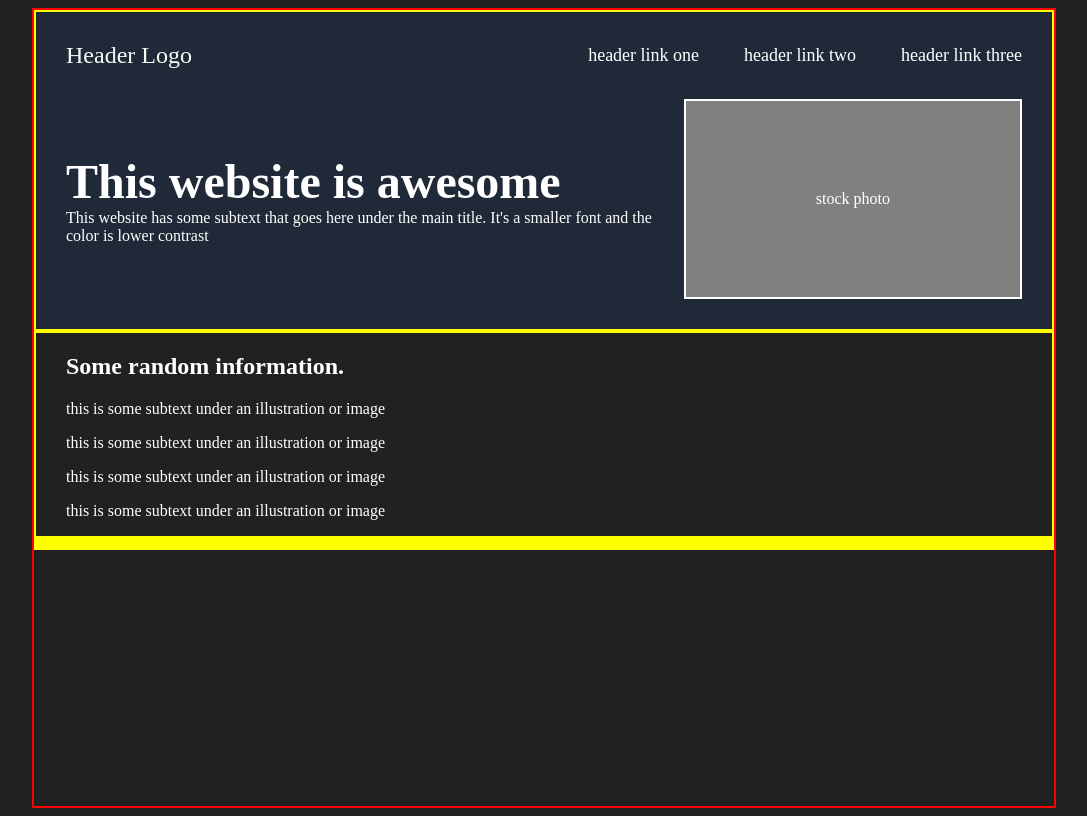
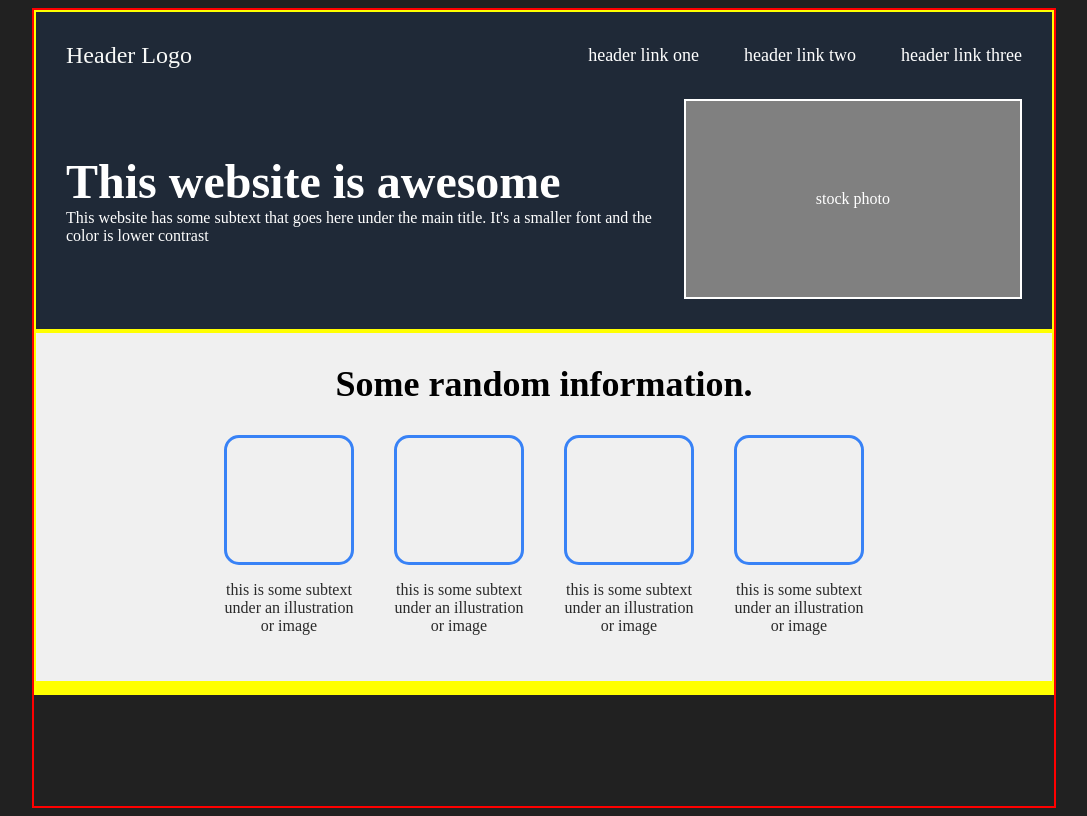
Before and after one commit to pinkyjackgit/ipad, a plain HTML site: page index.html in a window 1280 px wide. Shown: the whole page, without its empty margins (96-1183 px from the left). Drawn offline with Linux system fonts and the light colour scheme.

Commit message:
style: add style to information section

```diff
--- a/style.css
+++ b/style.css
@@ -20,6 +20,7 @@ body {
   padding: 0px 30px;
 }
 
+/* navbar & hero div */
 .content-div1 {
   background-color: #1f2937;
 }
@@ -80,3 +81,48 @@ body {
   align-items: center;
   justify-content: center;
 }
+
+/* information */
+
+.content-div2 {
+  background-color: #f0f0f0;
+}
+
+.info {
+  display: flex;
+  flex-direction: column;
+  align-items: center;
+  justify-content: center;
+  gap: 30px;
+
+  margin: 30px 0px;
+}
+
+.info-title h2 {
+  margin: 0px;
+  color: black;
+  font-size: 36px;
+}
+
+.boxes {
+  width: 130px;
+  text-align: center;
+}
+
+.boxes p {
+  color: #2a2a2a;
+  font-size: 16px;
+}
+
+.box {
+  height: 130px;
+  width: 130px;
+  border: solid #3882f6 3px;
+  border-radius: 15px;
+}
+
+.box-div {
+  display: flex;
+  gap: 40px;
+  justify-content: center;
+}
```
